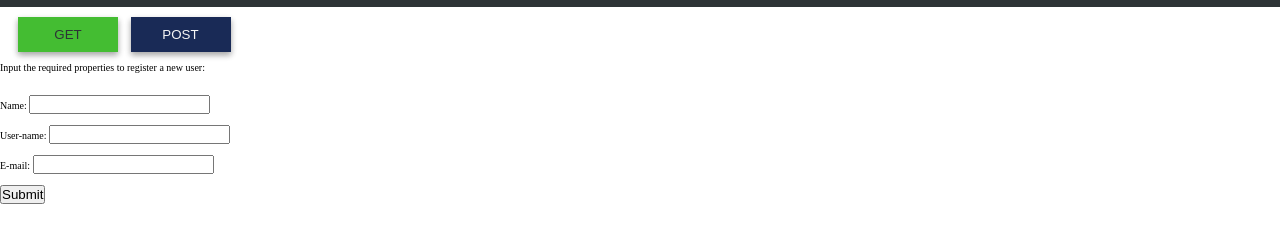
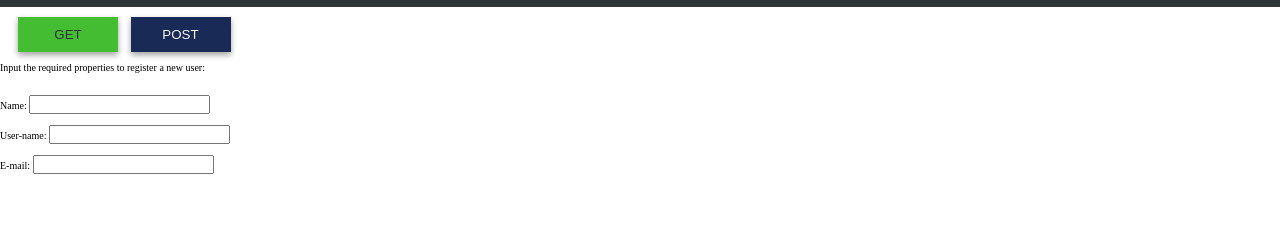
Before and after one commit to Mijush/nodeJS-homework, a plain HTML site: page Server-1/client/index.html in a window 1280 px wide. Shown: the part 47-290 px from the top of the page. Drawn offline with Linux system fonts and the light colour scheme.

Commit message:
Update index.html

```diff
--- a/Server-1/client/index.html
+++ b/Server-1/client/index.html
@@ -33,7 +33,7 @@
         <input type="text" id="email-input">
         <br>
         <br>
-        <button type="button" id="submit">Submit</button>
+
     </section>
 
     <section class="users-container">
```
